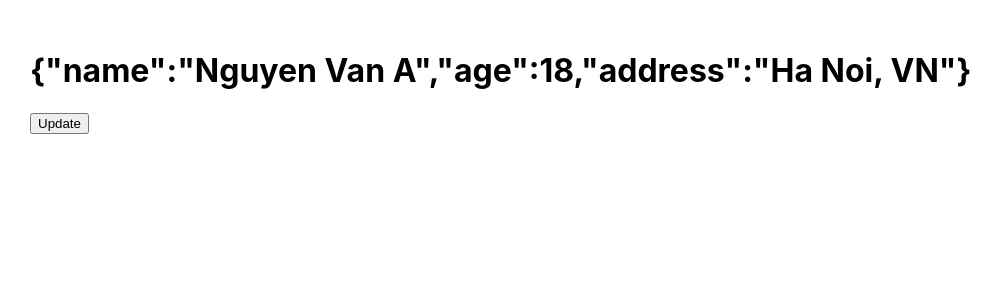
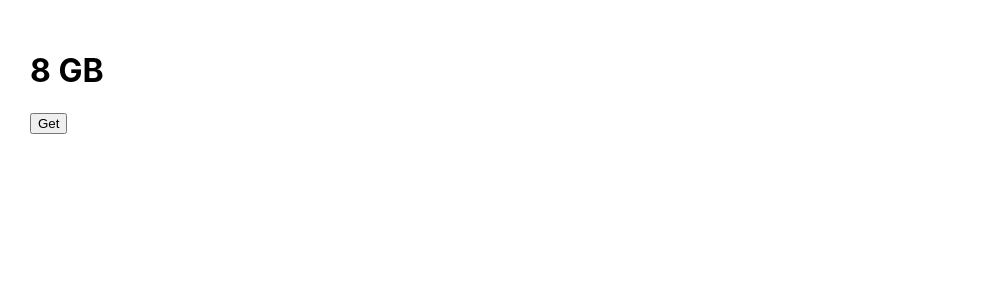
Before and after one commit to quocnhat02/microservice-dotnet, a React (Create React App) app: page / in a window 1280 px wide. Shown: the top 300 px of the page, without its empty margins (0-1003 px from the left). Built offline with nearby package versions, Linux system fonts and the light colour scheme.

Commit message:
useState get ram

```diff
--- a/src/App.js
+++ b/src/App.js
@@ -1,25 +1,22 @@
 import React, { useState } from "react";
 
-const orders = [100, 200, 300];
+const RAM = ["8 GB", "16 GB", "32 GB"];
 
 function App() {
-  const [info, setInfo] = useState({
-    name: "Nguyen Van A",
-    age: 18,
-    address: "Ha Noi, VN",
-  });
+  const [ram, setRam] = useState(RAM[0]);
 
-  const handleUpdate = () => {
-    setInfo((prevState) => ({
-      ...prevState,
-      bio: "Yeu dong vat",
-    }));
+  const handleRAM = () => {
+    setRam(() => {
+      let index = Math.floor(Math.random() * RAM.length);
+      console.log(RAM[index]);
+      return RAM[index];
+    });
   };
 
   return (
     <div className="App" style={{ padding: 30 }}>
-      <h1>{JSON.stringify(info)}</h1>
-      <button onClick={handleUpdate}>Update</button>
+      <h1>{ram}</h1>
+      <button onClick={handleRAM}>Get</button>
     </div>
   );
 }
```
